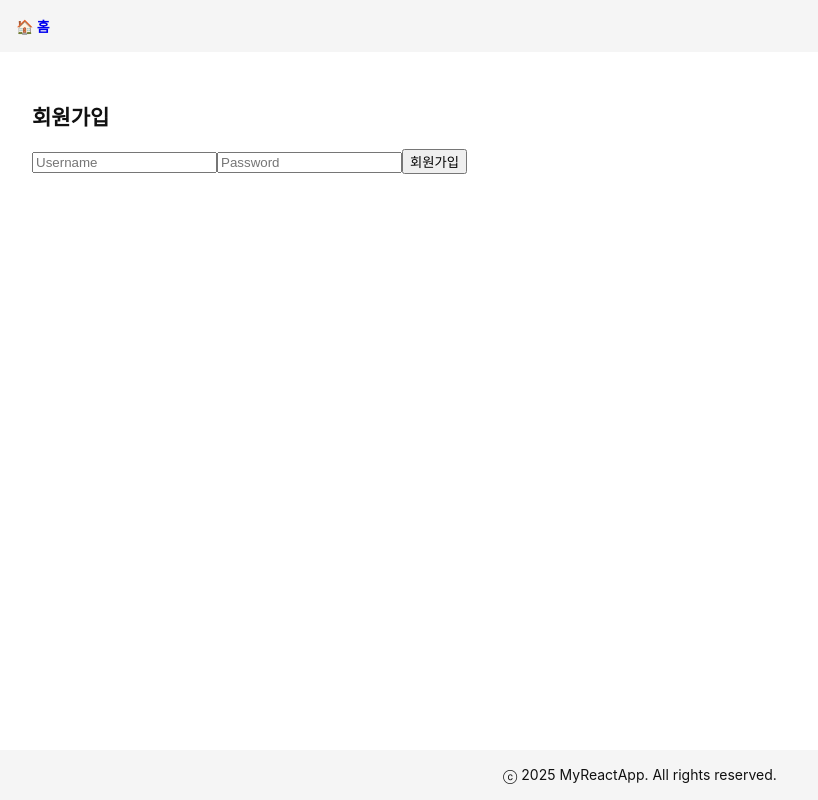
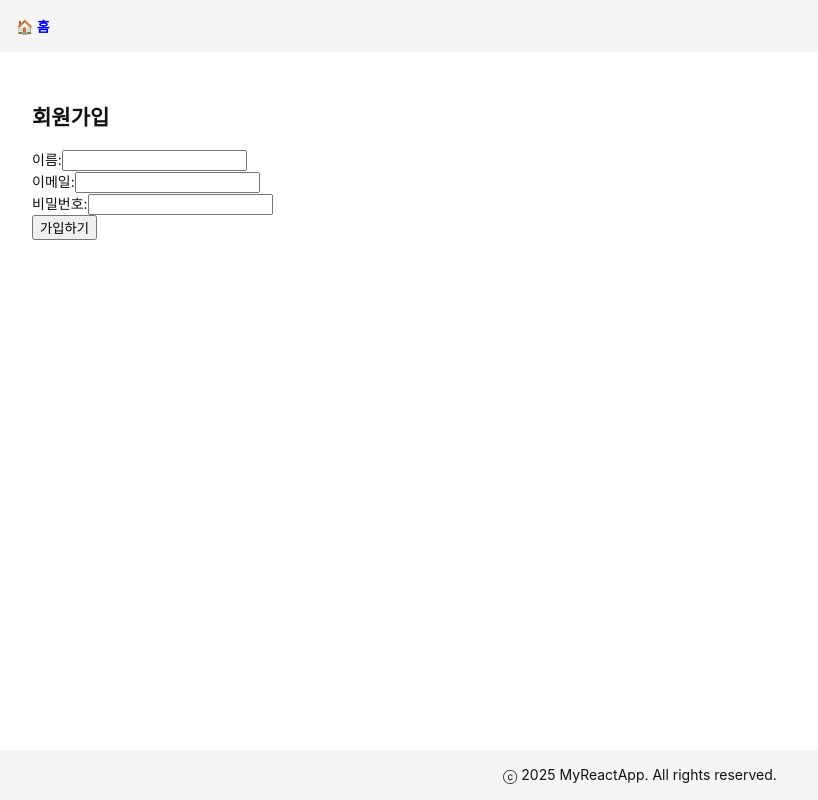
Before and after one commit to mrjung72/my-vite-complete-react-app, a React (Vite) app: page /register in a window 1280 px wide. Shown: the whole page, without its empty margins (0-818 px from the left). Built offline with nearby package versions, Linux system fonts and the light colour scheme.

Commit message:
회원가입 기능 추가

```diff
--- a/src/pages/RegisterPage.tsx
+++ b/src/pages/RegisterPage.tsx
@@ -1,16 +1,18 @@
 import React, { useState } from 'react'
+import { useNavigate } from 'react-router-dom';
 import Layout from '../components/Layout'
 
 const RegisterPage: React.FC = () => {
     const [username, setUsername] = useState('')
     const [password, setPassword] = useState('')
+    const [email, setEmail] = useState('')
 
   const handleSubmit = async (e: React.FormEvent) => {
         e.preventDefault()
         const res = await fetch('http://localhost:4000/api/register', {
             method: 'POST',
             headers: { 'Content-Type': 'application/json' },
-            body: JSON.stringify({ username, password }),
+            body: JSON.stringify({ username, password, email }),
         })
 
         if (res.ok) {
@@ -24,12 +26,40 @@ const RegisterPage: React.FC = () => {
     <Layout>
       <h2>회원가입</h2>
       <form onSubmit={handleSubmit}>
-                <input value={username} onChange={e => setUsername(e.target.value)} placeholder="Username" />
-                <input type="password" value={password} onChange={e => setPassword(e.target.value)} placeholder="Password" />
-                <button type="submit">회원가입</button>
+        <div>
+          <label>이름:</label>
+          <input
+            type="text"
+            name="username"
+            value={username}
+            onChange={e => setUsername(e.target.value)}
+            required
+          />
+        </div>
+        <div>
+          <label>이메일:</label>
+          <input
+            type="email"
+            name="email"
+            value={email}
+            onChange={e => setEmail(e.target.value)}
+            required
+          />
+        </div>
+        <div>
+          <label>비밀번호:</label>
+          <input
+            type="password"
+            name="password"
+            value={password}
+            onChange={e => setPassword(e.target.value)}
+            required
+          />
+        </div>
+        <button type="submit">가입하기</button>
       </form>
     </Layout>
-    )
+  );
 }
 
 export default RegisterPage
```
Lines whose indentation alone changed are shown as unchanged.
